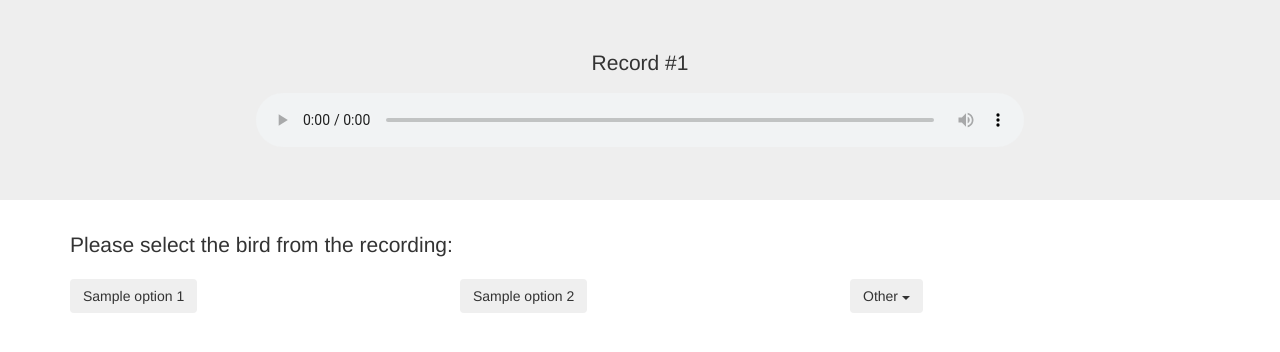
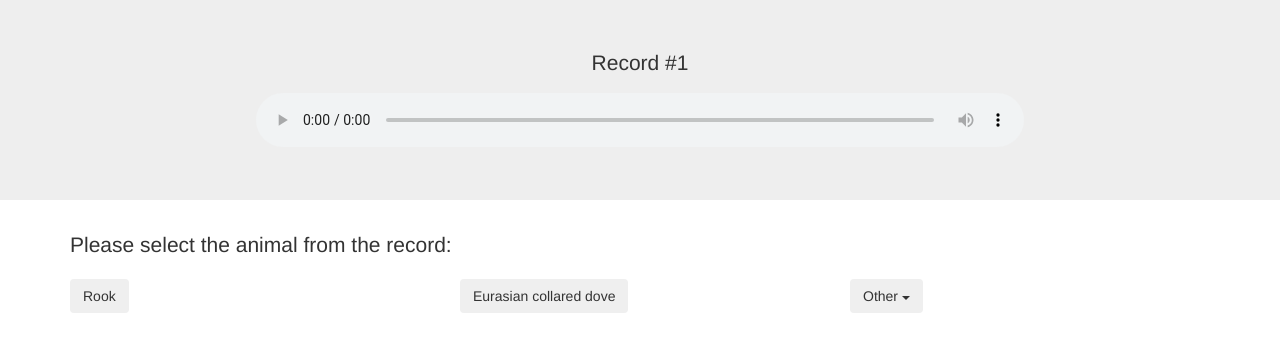
Before and after one commit to Hoffik/animal-recognition, a Django app: template birds/templates/birds/index.html in a window 1280 px wide. Shown: the top 352 px of the page. Run offline with Django 3.2, Linux system fonts and the light colour scheme; data comes from the database, SQL or seed files in the repository; both versions use the stored data as it was after the commit; tables that the repository leaves empty hold one stand-in row (values such as "Sample post"); the template is opened without the code that fills it: values that come from a table or form of the project are taken from there, most other values are stand-ins (such as "Sample title", 1, 10 or a date in 2020); some libraries are stand-ins or nearby versions.

Commit message:
Adjusted application for new db

```diff
--- a/birds/admin.py
+++ b/birds/admin.py
@@ -8,4 +8,8 @@ admin.site.register(Right)
 admin.site.register(Tag)
 admin.site.register(Record)
 admin.site.register(Weight)
-admin.site.register(Identification)
+
+class IdentificationAdmin(admin.ModelAdmin):
+    readonly_fields = ('created',)
+
+admin.site.register(Identification, IdentificationAdmin)
--- a/birds/models.py
+++ b/birds/models.py
@@ -121,3 +121,6 @@ class Identification(models.Model):
     )
     phase = models.IntegerField()  # Crowdsourcing input iteration. Each crowdsourcing input follows a machine learning iteration.
     created = models.DateTimeField(auto_now_add=True)
+
+    def __str__(self):
+        return str(self.user) + '_' + str(self.record) + '_' + str(self.tag)
--- a/birds/templates/birds/index.html
+++ b/birds/templates/birds/index.html
@@ -2,7 +2,7 @@
 
 {% load static %} {% comment %}  use staticfiles to serve files from cloud service {% endcomment %}
 
-{% block ng_controller %}birdsCtrl{% endblock ng_controller %}
+{% comment %} {% block ng_controller %}birdsCtrl{% endblock ng_controller %} {% endcomment %}
 
 {% block content %}
 
@@ -17,20 +17,20 @@
 </div>
 
 <div class="container">
-    <p class="lead">Please select the bird from the recording:</p>
+    <p class="lead">Please select the animal from the record:</p>
     <div class="row">
         <div class="col-sm-4">
             <form action="{% url 'birds:index' %}" method="post">
                 {% csrf_token %}
                 <input type="hidden" name="record" value="{{ random_record.id }}">
-                <button class="btn" type="submit" name="bird" value="{{ random_record.option_1.id }}" title="Preselected option no. 1">{{ random_record.option_1.name }}</button>
+                <button class="btn" type="submit" name="tag" value="{{ tags.0.id }}" title="Preselected option no. 1">{{ tags.0.name }}</button>
             </form>
         </div>
         <div class="col-sm-4">
             <form action="{% url 'birds:index' %}" method="post">
                 {% csrf_token %}
                 <input type="hidden" name="record" value="{{ random_record.id }}">
-                <button class="btn" type="submit" name="bird" value="{{ random_record.option_2.id }}" title="Preselected option no. 2">{{ random_record.option_2.name }}</button>
+                <button class="btn" type="submit" name="tag" value="{{ tags.1.id }}" title="Preselected option no. 2">{{ tags.1.name }}</button>
             </form>
         </div>
         <div class="col-sm-4">
@@ -43,16 +43,16 @@
                         <span class="caret"></span>
                     </button>
                     <ul class="dropdown-menu">
-                        {% for bird in other_birds %}
-                            <li><button class="text-button" type="submit" name="bird" value="{{ bird.id }}">{{bird.name}}</button></li>
+                        {% for tag in tags|slice:"2:" %}
+                            <li><button class="text-button" type="submit" name="tag" value="{{ tag.id }}">{{ tag.name }}</button></li>
                         {% endfor %}
                         <li class="divider"></li>
-                        {% if random_record.option_1.name != "Other animal" and random_record.option_2.name != "Other animal" %}
+                        {% comment %} {% if random_record.option_1.name != "Other animal" and random_record.option_2.name != "Other animal" %}
                             <li><button class="text-button" type="submit" name="bird" value="6">Other animal</button></li>
                         {% endif %}
                         {% if random_record.option_1.name != "Noise" and random_record.option_2.name != "Noise" %}
                             <li><button class="text-button" type="submit" name="bird" value="7">Noise</button></li>
-                        {% endif %}
+                        {% endif %} {% endcomment %}
                         <li class="disabled"><a href="#">None of the above</a></li>
                     </ul>
                 </div>
```
Also changed, not shown: birds/views.py (+18 -14 lines), db.sqlite3.
